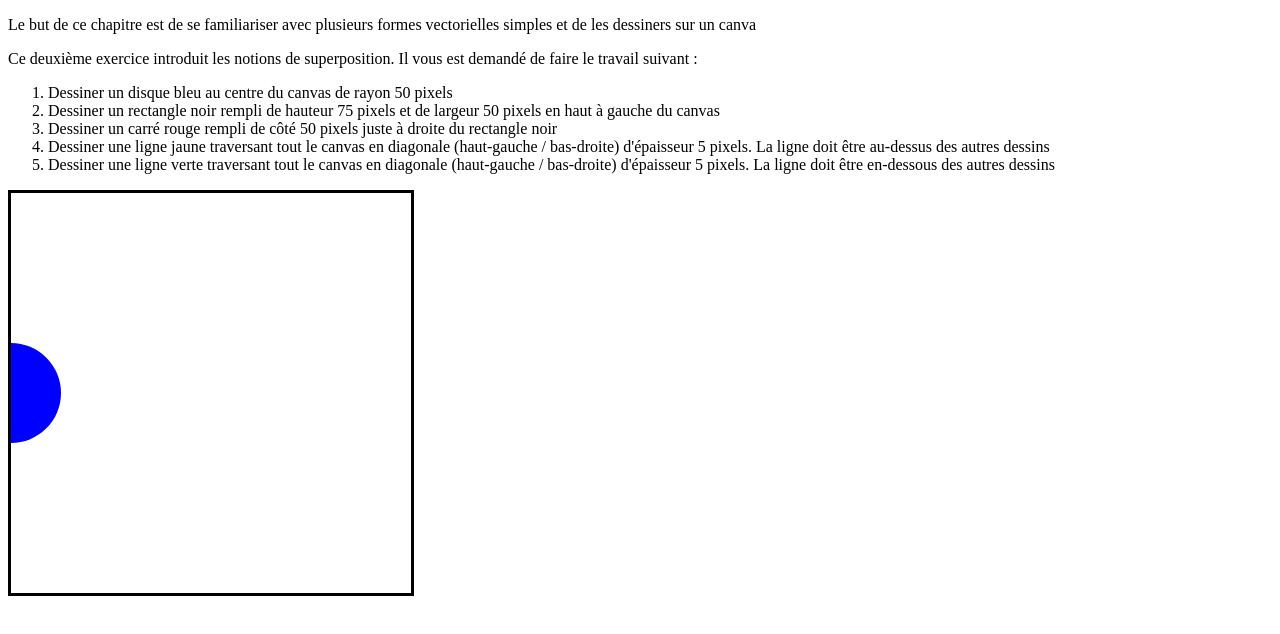
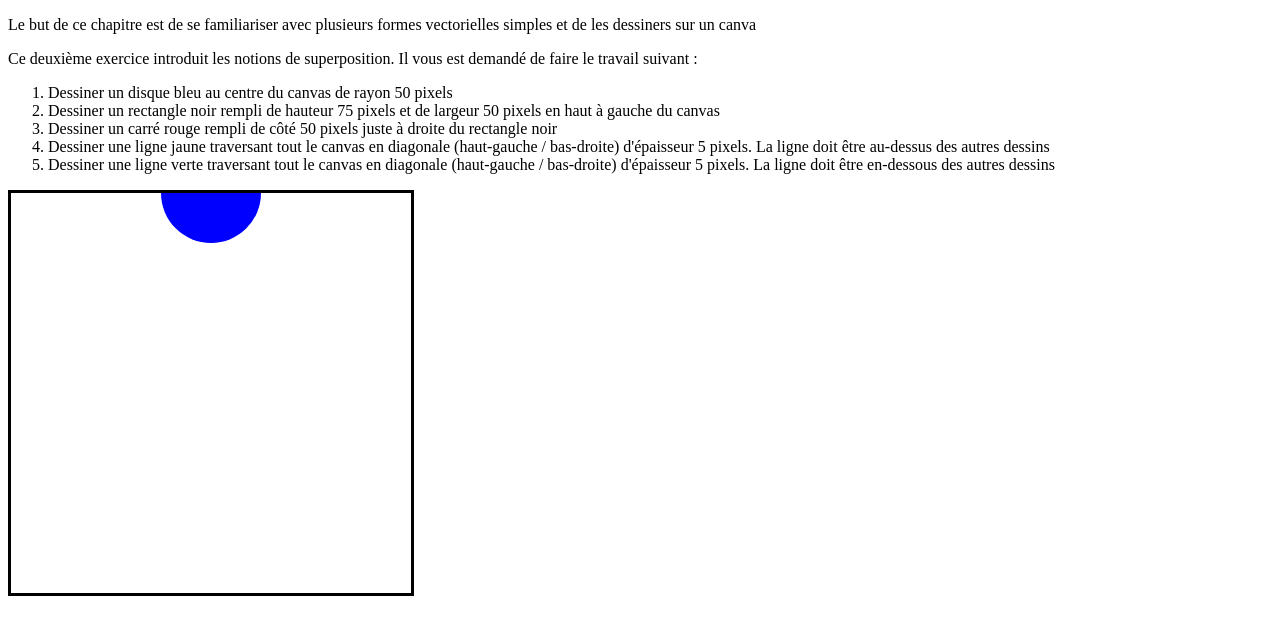
Before and after one commit to azedinea/azedinea.github.io, a plain HTML site: page index.html in a window 1280 px wide. Drawn offline with nearby package versions, Linux system fonts and the light colour scheme.

Commit message:
Update index.html

```diff
--- a/index.html
+++ b/index.html
@@ -34,8 +34,8 @@
 
             // TODO : faire les manipulations de l'énoncé
                      canvas.append("circle")
-                    .attr("cx",0)
-                    .attr("cy",200)
+                    .attr("cx",200)
+                    .attr("cy",0)
                     .attr("r",50)
                     .style("fill","blue");
                  //   canvas.append("rect").attr("width",50).attr("height",75).attr("y",400).attr("x",0).attr("fill","black");
```
